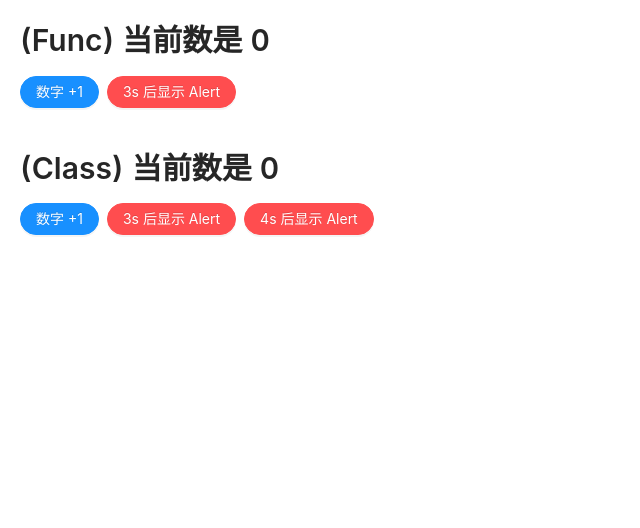
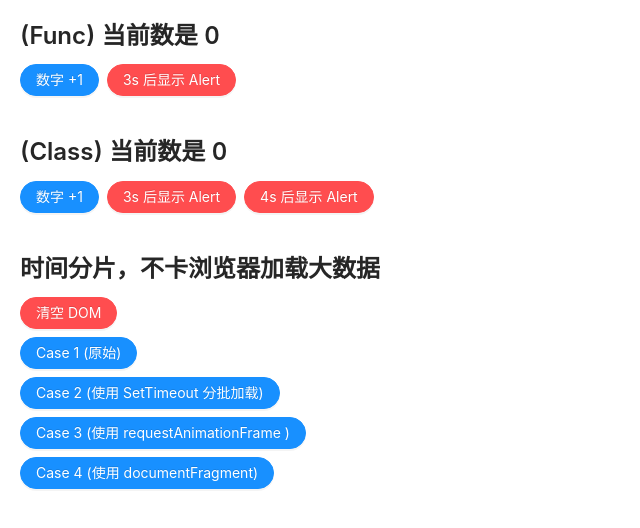
Before and after one commit to SongFuZhen/stackblitz-code, a React (Create React App) app: page / in a window 1280 px wide. Shown: the top 528 px of the page, without its empty margins (0-640 px from the left). Built offline with nearby package versions, Linux system fonts and the light colour scheme.

Commit message:
大数据量不卡浏览器加载

```diff
--- a/App.tsx
+++ b/App.tsx
@@ -1,5 +1,6 @@
 import * as React from 'react';
 import Count from './count';
+import LargeData from './largeData';
 import './style.css';
 
 export default function App() {
@@ -7,6 +8,9 @@ export default function App() {
     <div>
       {/* Count */}
       <Count />
+
+      {/* 大量的数据渲染 */}
+      <LargeData />
     </div>
   );
 }
--- a/count/index_class.tsx
+++ b/count/index_class.tsx
@@ -59,7 +59,7 @@ class CountClassComponent extends React.PureComponent<Props, StateProps> {
 
     return (
       <div className={'content'}>
-        <Title level={2}>(Class) 当前数是 {this.state.count}</Title>
+        <Title level={3}>(Class) 当前数是 {this.state.count}</Title>
 
         <Space>
           <Button type="primary" onClick={this.handleAddCount}>
--- a/count/index_func.tsx
+++ b/count/index_func.tsx
@@ -22,7 +22,7 @@ const CountComponent = () => {
 
   return (
     <div className={'content'}>
-      <Title level={2}>(Func) 当前数是 {count}</Title>
+      <Title level={3}>(Func) 当前数是 {count}</Title>
 
       <Space>
         <Button type="primary" onClick={handleAddCount}>
--- /dev/null
+++ b/largeData/index.tsx
@@ -0,0 +1,161 @@
+import * as React from 'react';
+import { Space, Button, Typography } from 'antd';
+
+const { Title } = Typography;
+
+const LargeData = () => {
+  const total = 10000;
+
+  const emptyFunc = () => {
+    const ulDom = document.getElementById('container');
+    ulDom.innerHTML = '';
+  };
+
+  // 原始渲染
+  const case1Func = () => {
+    const now = Date.now();
+
+    const ulDom = document.getElementById('container');
+
+    for (let i = 0; i < total; i++) {
+      const liDom: any = document.createElement('li');
+      liDom.innerText = `${i} :: ${~~(Math.random() * total)}`;
+      ulDom.appendChild(liDom);
+    }
+
+    console.log('JS 运行时间 : ', Date.now() - now);
+
+    setTimeout(() => {
+      console.log('总运行时间 : ', Date.now() - now);
+    }, 0);
+  };
+
+  // 使用 SetTimeout，分批次进行渲染
+  const case2Func = () => {
+    const now = Date.now();
+
+    const ulDom = document.getElementById('container');
+    const pageSize = 1000;
+
+    function loop(index: number) {
+      const realSize = Math.min(pageSize, total - (index - 1) * pageSize);
+      if (realSize <= 0) {
+        setTimeout(() => {
+          console.log('总运行时间 : ', Date.now() - now);
+        }, 0);
+        return;
+      }
+
+      setTimeout(() => {
+        for (let i = 0; i < realSize; i++) {
+          const liDom: any = document.createElement('li');
+          liDom.innerText = `${pageSize * (index - 1) + i} :: ${~~(
+            Math.random() * total
+          )}`;
+          ulDom.appendChild(liDom);
+        }
+
+        loop(index + 1);
+      }, 0);
+    }
+
+    loop(1);
+  };
+
+  // 使用 requestAnimationFrame 进行渲染
+  const case3Func = () => {
+    const now = Date.now();
+
+    const ulDom = document.getElementById('container');
+    const pageSize = 1000;
+
+    function loop(index: number) {
+      const realSize = Math.min(pageSize, total - (index - 1) * pageSize);
+      if (realSize <= 0) {
+        setTimeout(() => {
+          console.log('总运行时间 : ', Date.now() - now);
+        }, 0);
+        return;
+      }
+
+      window.requestAnimationFrame(() => {
+        for (let i = 0; i < realSize; i++) {
+          const liDom: any = document.createElement('li');
+          liDom.innerText = `${pageSize * (index - 1) + i} :: ${~~(
+            Math.random() * total
+          )}`;
+          ulDom.appendChild(liDom);
+        }
+
+        loop(index + 1);
+      });
+    }
+
+    loop(1);
+  };
+
+  // 使用 documentFragment 进行渲染
+  const case4Func = () => {
+    const now = Date.now();
+
+    const ulDom = document.getElementById('container');
+    const pageSize = 1000;
+
+    function loop(index: number) {
+      const realSize = Math.min(pageSize, total - (index - 1) * pageSize);
+      if (realSize <= 0) {
+        setTimeout(() => {
+          console.log('总运行时间 : ', Date.now() - now);
+        }, 0);
+        return;
+      }
+
+      window.requestAnimationFrame(() => {
+        const fragment: any = document.createDocumentFragment();
+
+        for (let i = 0; i < realSize; i++) {
+          const liDom: any = document.createElement('li');
+          liDom.innerText = `${pageSize * (index - 1) + i} :: ${~~(
+            Math.random() * total
+          )}`;
+
+          fragment.appendChild(liDom);
+        }
+
+        ulDom.appendChild(fragment);
+
+        loop(index + 1);
+      });
+    }
+
+    loop(1);
+  };
+
+  return (
+    <div style={{ padding: 20 }}>
+      <Title level={3}> 时间分片，不卡浏览器加载大数据 </Title>
+
+      <Space direction="vertical">
+        <Button type="primary" danger onClick={emptyFunc}>
+          清空 DOM
+        </Button>
+        <Button type="primary" onClick={case1Func}>
+          Case 1 (原始)
+        </Button>
+        <Button type="primary" onClick={case2Func}>
+          Case 2 (使用 SetTimeout 分批加载)
+        </Button>
+        <Button type="primary" onClick={case3Func}>
+          Case 3 (使用 requestAnimationFrame )
+        </Button>
+        <Button type="primary" onClick={case4Func}>
+          Case 4 (使用 documentFragment)
+        </Button>
+      </Space>
+
+      <ul id="container"></ul>
+    </div>
+  );
+};
+
+export default LargeData;
```
